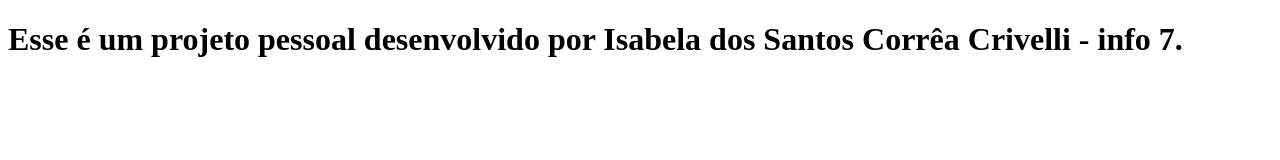
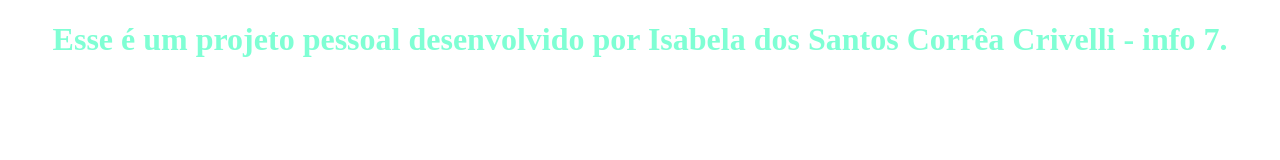
Before and after one commit to isa16/myProject, a plain HTML site: page index.html in a window 1280 px wide. Drawn offline with Linux system fonts and the light colour scheme.

```diff
--- a/index.css
+++ b/index.css
@@ -1,3 +1,4 @@
 body{
     text-align: center;
+    color: aquamarine;
 }
--- a/index.html
+++ b/index.html
@@ -4,6 +4,7 @@
     <meta charset="UTF-8">
     <meta name="viewport" content="width=device-width, initial-scale=1.0">
     <meta http-equiv="X-UA-Compatible" content="ie=edge">
+    <link rel="stylesheet" href="index.css">
     <title>myProject</title>
 </head>
 <body>
```
